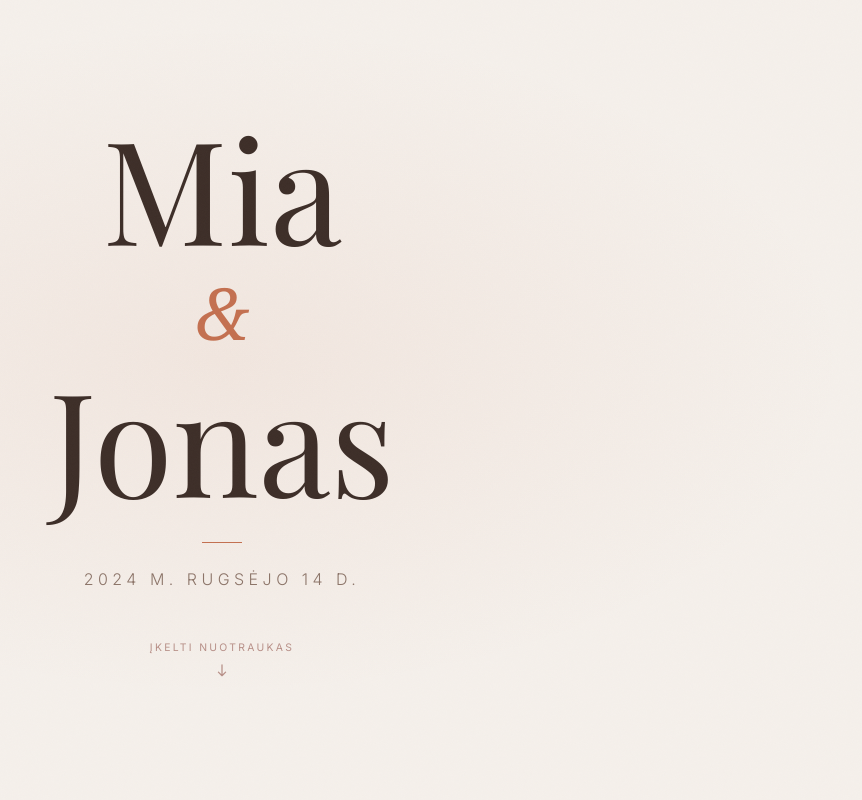
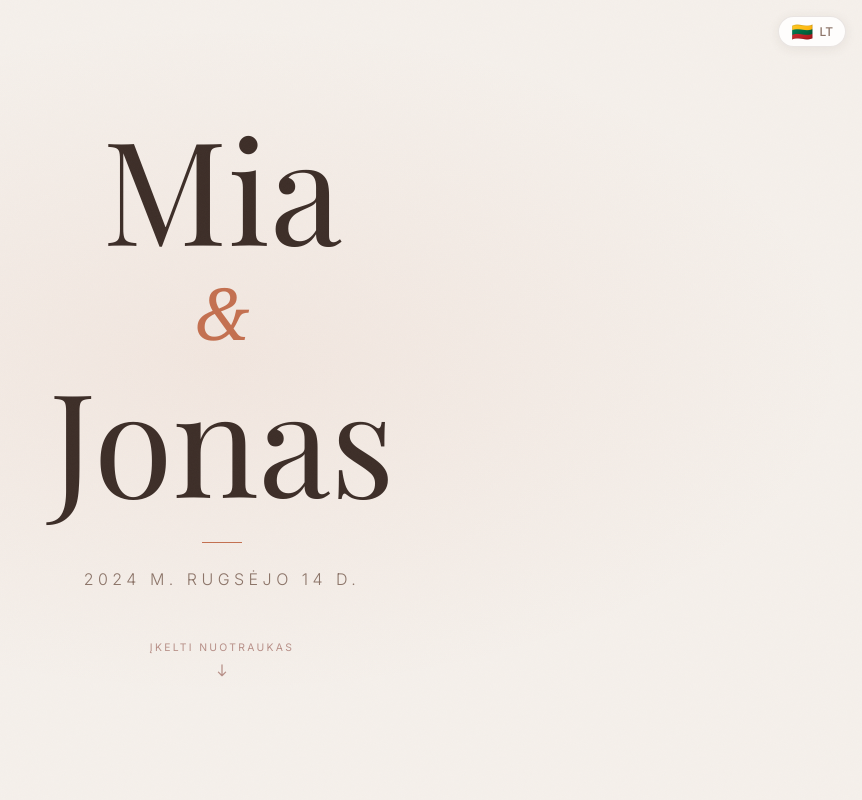
Before and after one commit to taken440/wedding, a Next.js app: page / in a window 1280 px wide. Shown: the top 800 px of the page, without its empty margins (418-1280 px from the left). Built offline with nearby package versions, Linux system fonts and the light colour scheme; a web font is replaced by a local one.

Commit message:
feat: add LT/RU language switcher with flag toggle
https://claude.ai/code/session_018iweB9tVTqSiYSHCqNZb2q

```diff
--- a/src/app/page.tsx
+++ b/src/app/page.tsx
@@ -1,6 +1,6 @@
 'use client';
 
-import { useCallback, useRef, useState } from 'react';
+import { useCallback, useEffect, useRef, useState } from 'react';
 
 const BRIDE = process.env.NEXT_PUBLIC_BRIDE_NAME ?? 'Mia';
 const GROOM = process.env.NEXT_PUBLIC_GROOM_NAME ?? 'Jonas';
@@ -13,6 +13,62 @@ const ALLOWED_TYPES = new Set([
   'video/webm','video/mpeg','video/3gpp','video/3gpp2','video/ogg',
 ]);
 const MAX_SIZE = 5 * 1024 ** 3;
+
+// ─── Translations ─────────────────────────────────────────────────────────────
+const T = {
+  lt: {
+    scrollBtn:      'Įkelti nuotraukas',
+    quote:          '„Kiekviena nuotrauka — tai sustabdyta akimirka,\nkuri gyvens amžinai."',
+    uploadSubtitle: 'Jūsų prisiminimai mums brangūs',
+    uploadTitle:    'Dalinkitės nuotraukomis',
+    uploadDesc:     'Kviečiame įkelti nuotraukas ir vaizdo įrašus iš šios\nypatingos dienos — kiekvienas kadras neįkainojamas.',
+    nameLabel:      'Jūsų vardas',
+    nameOptional:   '(neprivaloma)',
+    namePlaceholder:'Pvz., Ona ir Tomas',
+    dropText:       'Paspauskite arba nuvilkite failus',
+    dropHint:       'Nuotraukos ir vaizdo įrašai · iki 5 GB',
+    dropDragging:   'Paleiskite čia',
+    successTitle:   'Ačiū iš širdies!',
+    successOne:     'Jūsų failas sėkmingai įkeltas.',
+    successMany:    (n: number) => `Visi ${n} failai sėkmingai įkelti.`,
+    successSub:     'Jūsų prisiminimai išsaugoti amžiams.',
+    uploadMore:     'Įkelti daugiau',
+    uploading:      'Įkeliama...',
+    uploadBtn:      'Įkelti',
+    errType:        (name: string) => `"${name}" — tik nuotraukos ir vaizdo įrašai.`,
+    errSize:        (name: string) => `"${name}" — per didelis (maks. 5 GB).`,
+    errRetry:       (n: number) => `${n} ${n === 1 ? 'failas' : 'failai'} neįkelti. Bandykite dar kartą.`,
+    statusDone:     'Įkelta ✓',
+    removeLabel:    'Pašalinti',
+  },
+  ru: {
+    scrollBtn:      'Загрузить фото',
+    quote:          '«Каждая фотография — это остановленный миг,\nкоторый будет жить вечно.»',
+    uploadSubtitle: 'Ваши воспоминания дороги нам',
+    uploadTitle:    'Поделитесь фотографиями',
+    uploadDesc:     'Приглашаем загрузить фотографии и видео этого\nособенного дня — каждый кадр бесценен.',
+    nameLabel:      'Ваше имя',
+    nameOptional:   '(необязательно)',
+    namePlaceholder:'Напр., Анна и Томас',
+    dropText:       'Нажмите или перетащите файлы',
+    dropHint:       'Фото и видео · до 5 ГБ',
+    dropDragging:   'Отпустите здесь',
+    successTitle:   'Сердечное спасибо!',
+    successOne:     'Ваш файл успешно загружен.',
+    successMany:    (n: number) => `Все ${n} файла(-ов) успешно загружены.`,
+    successSub:     'Ваши воспоминания сохранены навсегда.',
+    uploadMore:     'Загрузить ещё',
+    uploading:      'Загружается...',
+    uploadBtn:      'Загрузить',
+    errType:        (name: string) => `"${name}" — только фото и видео.`,
+    errSize:        (name: string) => `"${name}" — слишком большой (макс. 5 ГБ).`,
+    errRetry:       (n: number) => `${n} файл(-ов) не загружено. Попробуйте ещё раз.`,
+    statusDone:     'Загружено ✓',
+    removeLabel:    'Удалить',
+  },
+} as const;
+
+type Lang = keyof typeof T;
 
 interface FileEntry {
   id: string;
@@ -42,6 +98,21 @@ async function xhrPut(url: string, file: File, contentType: string, onProgress:
 }
 
 export default function HomePage() {
+  const [lang, setLang] = useState<Lang>('lt');
+
+  useEffect(() => {
+    const saved = localStorage.getItem('lang') as Lang | null;
+    if (saved === 'lt' || saved === 'ru') setLang(saved);
+  }, []);
+
+  const toggleLang = () => {
+    const next: Lang = lang === 'lt' ? 'ru' : 'lt';
+    setLang(next);
+    localStorage.setItem('lang', next);
+  };
+
+  const t = T[lang];
+
   const [files,       setFiles]       = useState<FileEntry[]>([]);
   const [uploader,    setUploader]    = useState('');
   const [dragging,    setDragging]    = useState(false);
@@ -54,8 +125,8 @@ export default function HomePage() {
     const valid: FileEntry[] = [];
     for (const file of incoming) {
       const type = file.type || 'application/octet-stream';
-      if (!ALLOWED_TYPES.has(type)) { setGlobalError(`"${file.name}" — tik nuotraukos ir vaizdo įrašai.`); return; }
-      if (file.size > MAX_SIZE)     { setGlobalError(`"${file.name}" — per didelis (maks. 5 GB).`);        return; }
+      if (!ALLOWED_TYPES.has(type)) { setGlobalError(t.errType(file.name)); return; }
+      if (file.size > MAX_SIZE)     { setGlobalError(t.errSize(file.name)); return; }
       valid.push({ id: crypto.randomUUID(), file, status: 'pending', progress: 0 });
     }
     setGlobalError('');
@@ -115,6 +186,28 @@ export default function HomePage() {
 
   return (
     <main className="grain min-h-screen" style={{ background: '#F5F0EB' }}>
+
+      {/* ── Language toggle ── */}
+      <button
+        onClick={toggleLang}
+        title={lang === 'lt' ? 'Switch to Russian' : 'Переключить на литовский'}
+        style={{
+          position: 'fixed', top: '1rem', right: '1rem', zIndex: 1000,
+          background: 'rgba(255,255,255,0.85)', backdropFilter: 'blur(8px)',
+          border: '1px solid rgba(139,116,104,0.18)',
+          borderRadius: '2rem', padding: '0.35rem 0.75rem',
+          display: 'flex', alignItems: 'center', gap: '0.4rem',
+          cursor: 'pointer', boxShadow: '0 2px 12px rgba(61,46,40,0.08)',
+          transition: 'all 0.2s',
+          fontFamily: 'Inter, sans-serif', fontSize: '0.75rem',
+          color: '#8C7468', fontWeight: 500,
+        }}
+      >
+        <span style={{ fontSize: '1.1rem', lineHeight: 1 }}>
+          {lang === 'lt' ? '🇱🇹' : '🇷🇺'}
+        </span>
+        <span>{lang === 'lt' ? 'LT' : 'RU'}</span>
+      </button>
 
       {/* ══ HERO ══════════════════════════════════════════════════════════════ */}
       <section className="relative flex flex-col items-center justify-center min-h-screen px-6 text-center">
@@ -209,7 +302,7 @@ export default function HomePage() {
             aria-label="Slinkti žemyn"
           >
             <span style={{ fontFamily: 'Inter', fontSize: '0.65rem', letterSpacing: '0.22em', textTransform: 'uppercase' }}>
-              Įkelti nuotraukas
+              {t.scrollBtn}
             </span>
             <svg viewBox="0 0 20 20" fill="none" style={{ width: 18, height: 18 }} aria-hidden>
               <path d="M10 4v12M10 16l-4-4M10 16l4-4" stroke="currentColor" strokeWidth="1.4" strokeLinecap="round" strokeLinejoin="round" />
@@ -222,7 +315,9 @@ export default function HomePage() {
       <section style={{ background: '#EDE6DC', padding: '4rem 1.5rem 0', textAlign: 'center' }}>
         <div style={{ maxWidth: 520, margin: '0 auto' }}>
           <p className="font-serif" style={{ fontSize: 'clamp(1.1rem, 4vw, 1.5rem)', color: '#8C7468', fontStyle: 'italic', fontWeight: 400, lineHeight: 1.7, marginBottom: '1.25rem' }}>
-            &ldquo;Kiekviena nuotrauka — tai sustabdyta akimirka,<br className="hidden md:block" /> kuri gyvens amžinai.&rdquo;
+            {t.quote.split('\n').map((line, i) => (
+              <span key={i}>{line}{i === 0 && <br />}</span>
+            ))}
           </p>
           <div style={{ width: 32, height: 1, background: '#C47050', margin: '0 auto', opacity: 0.4 }} />
         </div>
@@ -235,13 +330,15 @@ export default function HomePage() {
           {/* heading */}
           <div style={{ textAlign: 'center', marginBottom: '2.5rem' }}>
             <p style={{ fontFamily: 'Inter', fontSize: '0.7rem', letterSpacing: '0.22em', textTransform: 'uppercase', color: '#B89088', marginBottom: '0.75rem' }}>
-              Jūsų prisiminimai mums brangūs
+              {t.uploadSubtitle}
             </p>
             <h2 className="font-serif" style={{ fontSize: 'clamp(1.75rem, 6vw, 2.5rem)', color: '#3D2E28', fontWeight: 400, marginBottom: '0.75rem' }}>
-              Dalinkitės nuotraukomis
+              {t.uploadTitle}
             </h2>
             <p style={{ fontFamily: 'Inter', fontSize: '0.875rem', color: '#8C7468', lineHeight: 1.7 }}>
-              Kviečiame įkelti nuotraukas ir vaizdo įrašus iš šios<br className="hidden md:block" /> ypatingos dienos — kiekvienas kadras neįkainojamas.
+              {t.uploadDesc.split('\n').map((line, i) => (
+                <span key={i}>{line}{i === 0 && <br className="hidden md:block" />}</span>
+              ))}
             </p>
           </div>
 
@@ -261,28 +358,28 @@ export default function HomePage() {
                   </svg>
                 </div>
                 <h3 className="font-serif" style={{ fontSize: '2rem', color: '#3D2E28', fontWeight: 400, marginBottom: '0.75rem' }}>
-                  Ačiū iš širdies!
+                  {t.successTitle}
                 </h3>
                 <p style={{ fontFamily: 'Inter', fontSize: '0.9rem', color: '#8C7468', lineHeight: 1.7, marginBottom: '0.5rem' }}>
-                  {doneCount === 1 ? 'Jūsų failas sėkmingai įkeltas.' : `Visi ${doneCount} failai sėkmingai įkelti.`}
+                  {doneCount === 1 ? t.successOne : t.successMany(doneCount)}
                 </p>
                 <p style={{ fontFamily: 'Inter', fontSize: '0.875rem', color: '#B89088', fontStyle: 'italic', marginBottom: '2rem' }}>
-                  Jūsų prisiminimai išsaugoti amžiams.
+                  {t.successSub}
                 </p>
-                <button onClick={resetAll} className="btn-outline">Įkelti daugiau</button>
+                <button onClick={resetAll} className="btn-outline">{t.uploadMore}</button>
               </div>
             ) : (
               <>
                 {/* name */}
                 <div style={{ marginBottom: '1.25rem' }}>
                   <label style={{ fontFamily: 'Inter', fontSize: '0.7rem', fontWeight: 500, letterSpacing: '0.14em', textTransform: 'uppercase', color: '#8C7468', display: 'block', marginBottom: '0.5rem' }}>
-                    Jūsų vardas <span style={{ fontWeight: 400, textTransform: 'none', letterSpacing: 0 }}>(neprivaloma)</span>
+                    {t.nameLabel} <span style={{ fontWeight: 400, textTransform: 'none', letterSpacing: 0 }}>{t.nameOptional}</span>
                   </label>
                   <input
                     type="text"
                     value={uploader}
                     onChange={(e) => setUploader(e.target.value)}
-                    placeholder="Pvz., Ona ir Tomas"
+                    placeholder={t.namePlaceholder}
                     className="input-field"
                     maxLength={100}
                     disabled={uploading}
@@ -316,10 +413,10 @@ export default function HomePage() {
                     </svg>
                   </div>
                   <p style={{ fontFamily: 'Inter', fontSize: '0.9rem', color: '#3D2E28', marginBottom: '0.25rem' }}>
-                    {dragging ? 'Paleiskite čia' : 'Paspauskite arba nuvilkite failus'}
+                    {dragging ? t.dropDragging : t.dropText}
                   </p>
                   <p style={{ fontFamily: 'Inter', fontSize: '0.75rem', color: '#B8B0A8' }}>
-                    Nuotraukos ir vaizdo įrašai · iki 5 GB
+                    {t.dropHint}
                   </p>
                   <input ref={inputRef} type="file" multiple accept="image/*,video/*" className="hidden" onChange={onInputChange} />
                 </div>
@@ -366,7 +463,7 @@ export default function HomePage() {
                             </div>
                           )}
                           {entry.status === 'done' && (
-                            <p style={{ fontFamily: 'Inter', fontSize: '0.7rem', color: '#788060', marginTop: 4 }}>Įkelta ✓</p>
+                            <p style={{ fontFamily: 'Inter', fontSize: '0.7rem', color: '#788060', marginTop: 4 }}>{t.statusDone}</p>
                           )}
                           {entry.status === 'error' && (
                             <p style={{ fontFamily: 'Inter', fontSize: '0.7rem', color: '#c0392b', marginTop: 4 }}>{entry.error}</p>
@@ -374,7 +471,7 @@ export default function HomePage() {
                         </div>
 
                         {entry.status === 'pending' && !uploading && (
-                          <button onClick={() => removeFile(entry.id)} style={{ background: 'none', border: 'none', cursor: 'pointer', color: '#B8B0A8', flexShrink: 0 }} aria-label="Pašalinti">
+                          <button onClick={() => removeFile(entry.id)} style={{ background: 'none', border: 'none', cursor: 'pointer', color: '#B8B0A8', flexShrink: 0 }} aria-label={t.removeLabel}>
                             <svg viewBox="0 0 16 16" fill="none" style={{ width: 16, height: 16 }} aria-hidden>
                               <path d="M4 4l8 8M12 4l-8 8" stroke="currentColor" strokeWidth="1.5" strokeLinecap="round" />
                             </svg>
@@ -394,7 +491,7 @@ export default function HomePage() {
                 {errorCount > 0 && !uploading && (
                   <div style={{ marginBottom: '1rem', padding: '0.75rem 1rem', borderRadius: '0.75rem', background: '#fffbeb', border: '1px solid #fde68a' }}>
                     <p style={{ fontFamily: 'Inter', fontSize: '0.8rem', color: '#92400e' }}>
-                      {errorCount} {errorCount === 1 ? 'failas' : 'failai'} neįkelti. Bandykite dar kartą.
+                      {t.errRetry(errorCount)}
                     </p>
                   </div>
                 )}
@@ -412,10 +509,10 @@ export default function HomePage() {
                         <circle cx="12" cy="12" r="10" stroke="currentColor" strokeWidth="4" style={{ opacity: 0.25 }} />
                         <path fill="currentColor" d="M4 12a8 8 0 018-8v8H4z" style={{ opacity: 0.75 }} />
                       </svg>
-                      Įkeliama...
+                      {t.uploading}
                     </span>
                   ) : (
-                    <>Įkelti{pendingCount > 0 && <span style={{ opacity: 0.7, marginLeft: 6 }}>({pendingCount})</span>}</>
+                    <>{t.uploadBtn}{pendingCount > 0 && <span style={{ opacity: 0.7, marginLeft: 6 }}>({pendingCount})</span>}</>
                   )}
                 </button>
               </>
```
